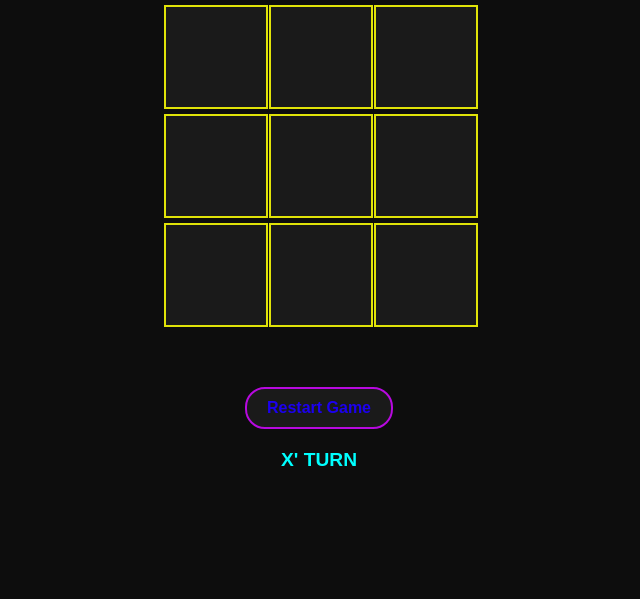
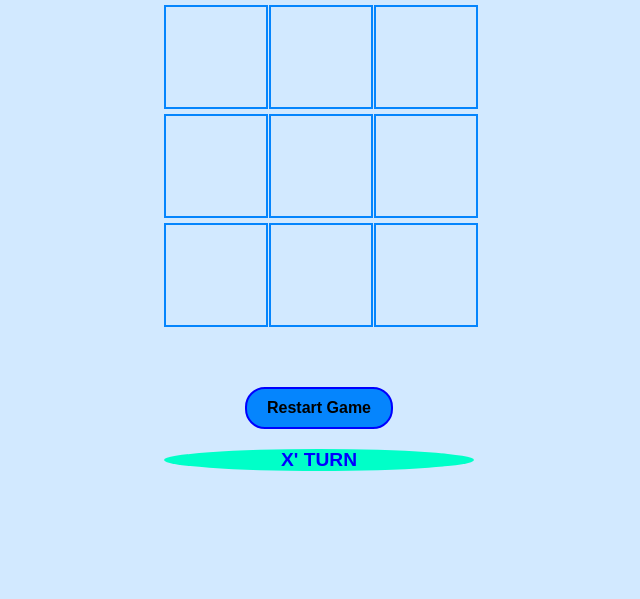
Before and after one commit to Isachin3009/tic_tac_toe, a plain HTML site: page index.html in a window 1280 px wide. Shown: the part 201-800 px from the top of the page, without its empty margins (321-961 px from the left). Drawn offline with Linux system fonts and the light colour scheme.

Commit message:
Update styles.css 05/12/2024

```diff
--- a/styles.css
+++ b/styles.css
@@ -3,7 +3,7 @@ body {
     justify-content: center;
     align-items: center;
     height: 100vh;
-    background-color: #0d0d0d;
+    background-color: #d2e9ff;
     font-family: 'Arial', sans-serif;
     margin: 0;
 }
@@ -13,12 +13,13 @@ body {
 }
 
 h1 {
-    color: #001eff;
+    color: black;
     margin-bottom: 20px;
 }
 
 .game-board {
     display: grid;
+    justify-content: center;
     grid-template-columns: repeat(3, 100px);
     grid-gap: 5px;
     margin-bottom: 20px;
@@ -27,26 +28,26 @@ h1 {
 .cell {
     width: 100px;
     height: 100px;
-    background-color: #1a1a1a;
-    border: 2px solid #e0e308;
+    background-color: #d2e9ff;
+    border: 2px solid #0585fd;
     display: flex;
     justify-content: center;
     align-items: center;
     font-size: 2rem;
     cursor: pointer;
-    color: aqua;
+    color: black;
     transition: background-color 0.3s, transform 0.3s;
 }
 
 .cell:hover {
-    background-color: #4f8649;
+    background-color: blue;
 }
 
 .cell.winning {
     animation: neonGlow 1s infinite alternate;
 }
 
-@keyframes neonGlow {
+/* @keyframes neonGlow {
     from {
         transform: scale(1);
         box-shadow: 0 0 5px #00ff00, 0 0 10px #ec9004, 0 0 20px #00ffc8, 0 0 40px #3802eb;
@@ -55,15 +56,15 @@ h1 {
         transform: scale(1.1);
         box-shadow: 0 0 10px #00ff00, 0 0 20px #00ff00, 0 0 40px #00ff00, 0 0 80px #0008ff;
     }
-}
+} */
 
 button {
     padding: 10px 20px;
     font-size: 1rem;
     cursor: pointer;
-    background-color: #1a1a1a;
-    color: #1c00ef;
-    border: 2px solid #b709df;
+    background-color: #0585fd;
+    color:black;
+    border: 2px solid blue;
     border-radius: 20px;
     transition: background-color 0.3s;
     margin-top: 40px;
@@ -75,20 +76,22 @@ button:hover {
     box-shadow: 0 0 2px aqua, 0 0 10px greenyellow, 0 0 20px blue, 0 0 30px violet;
 }
 button:active {
-    color: #0d0d0d;
-    background-color: #2bd810;
+    color:black;
+    background-color:white;
     box-shadow: 0 0 2px aqua, 0 0 10px greenyellow, 0 0 20px blue, 0 0 30px violet;
 }
 
 #status {
     margin-top: 20px;
     font-size: 1.2rem;
-    color: aqua;
+    color: blue;
     font-weight: 700;
+    background-color: #00ffc8;
+    border-radius: 50%;
 }
 
 h1 p{
     font-size: medium;
     display: inline;
-    color: #00ff00;
+    color: #0585fd;
 }
```
